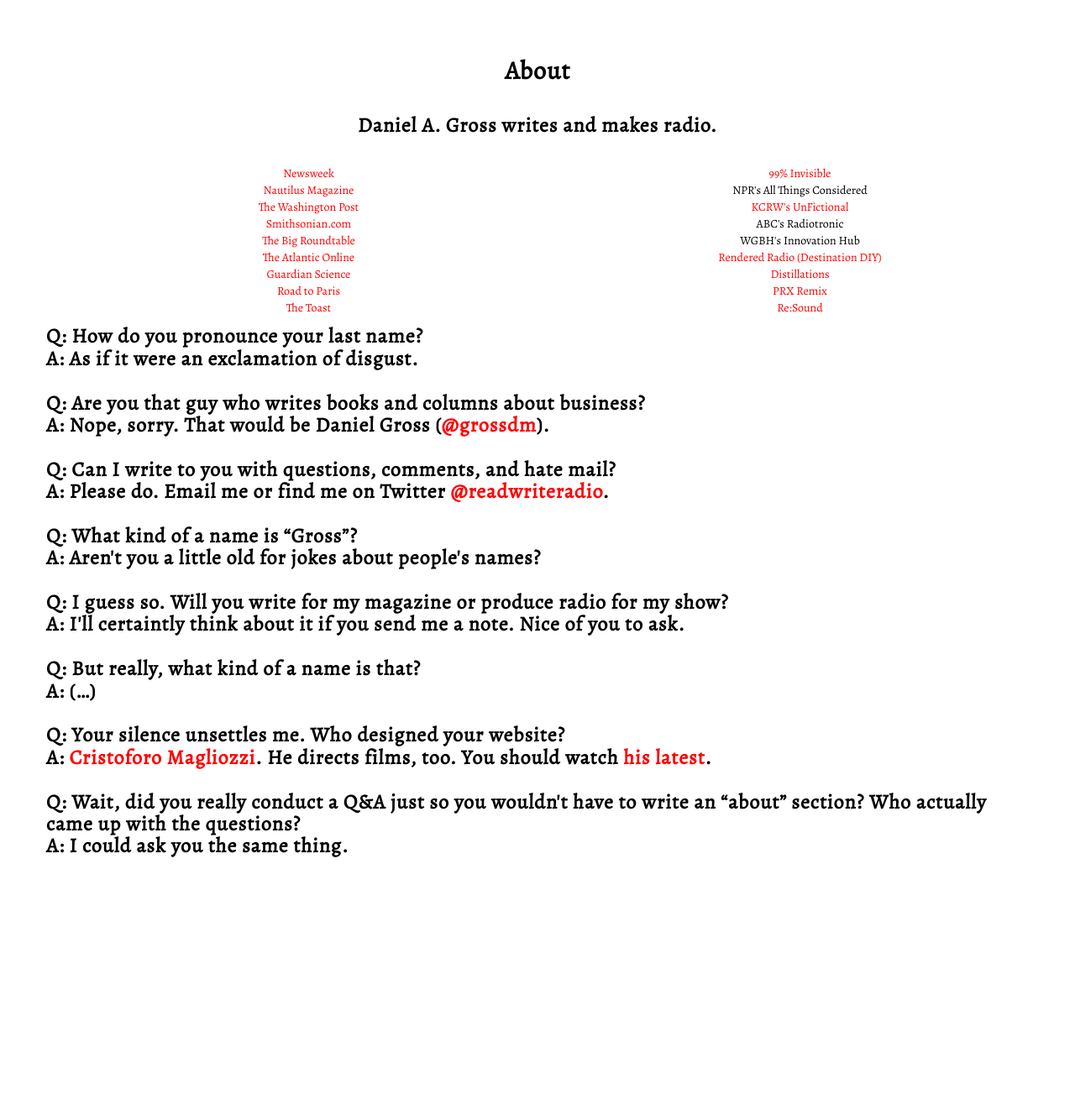
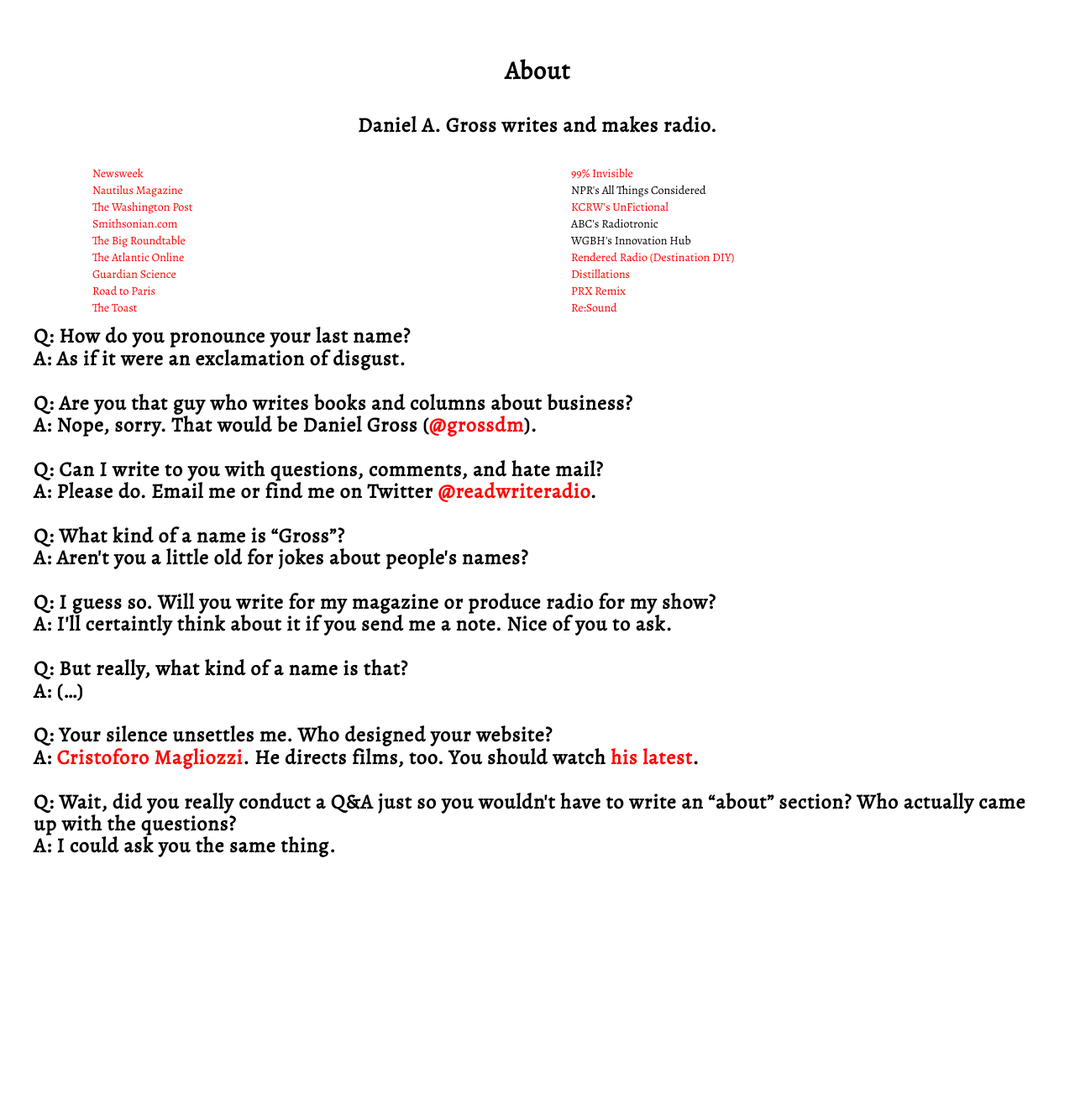
Before and after one commit to grodzianowski/dgws, a PHP site: page / in a window 1280 px wide. Shown: the part 982-2304 px from the top of the page at 84% size. Run offline with PHP 8.4, Linux system fonts and the light colour scheme.

Commit message:
styling tweaks

```diff
--- a/css/daniel.css
+++ b/css/daniel.css
@@ -330,7 +330,7 @@
 
 .btn-default:hover,
 .btn-default:focus {
-    border: 1px solid #fff;
+    border: 1px solid red;
     outline: 0;
     color: #000;
     background-color: #fff;
--- a/index.php
+++ b/index.php
@@ -95,7 +95,7 @@
                 <div class="col-md-12">
                 	<!--First Column of Links-->
                 	<div class="row">
-		                <div class="col-md-6">
+		                <div class="col-md-6" style="text-align:left">
 		                <ul>
 		               	 <li> <a href="http://www.newsweek.com/2015/02/06/poland-jewish-culture-rises-ashes-persecution-302278.html">Newsweek</a></li>
 					   	 <li> <a href="http://nautil.us/issue/16/nothingness/this-is-your-brain-on-silence">Nautilus Magazine</a></li>
@@ -110,7 +110,7 @@
 		                </div>
 
 		                <!--Second Column of Links-->
-		                <div class="col-md-offset-6">
+		                <div class="col-md-offset-6" style="text-align:left">
 		                 <ul>
 							 <li><a href="http://99percentinvisible.org/episode/tunnel-57/">99% Invisible</a></li>
 							 <li>NPR's All Things Considered</li>
@@ -125,9 +125,8 @@
 		                </div>
                 	</div>
          </div>
-         <br> <br>
-		 <div class="row">
-		 	<div class="col-md-12">
+		 <div class="row" style="padding-top:20px">
+		 	<div class="col-md-12-offset-2">
                  	<h3 style="text-align:left">
                     	Q: How do you pronounce your last name? <br>
 						A: As if it were an exclamation of disgust. <br><br>
```
